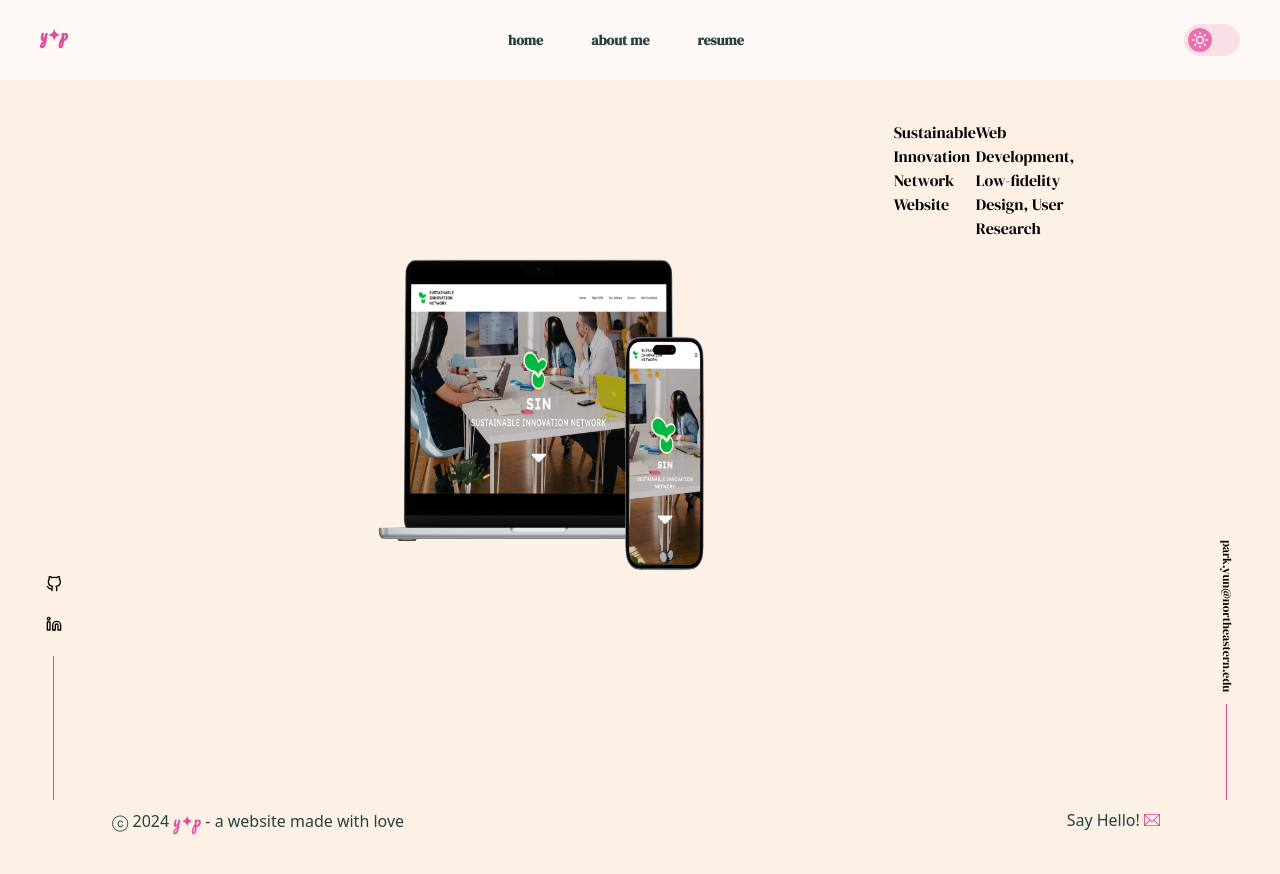
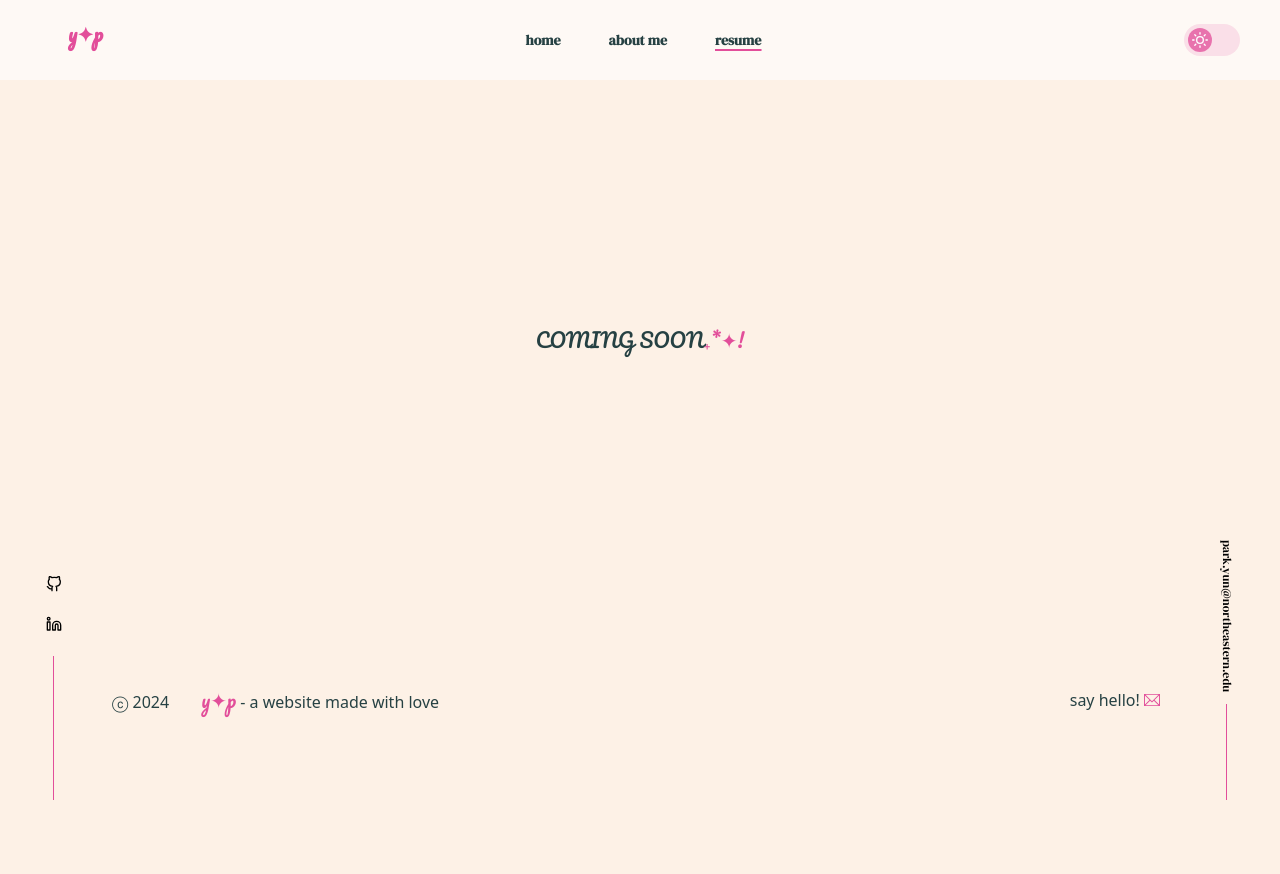
Before and after one commit to parky20/personal-website-v2, a Next.js app: page /resume in a window 1280 px wide. Shown: the top 874 px of the page. After the commit the page ends 800 px from the top, so only its background shows below. Built offline with nearby package versions, Linux system fonts and the light colour scheme.

Commit message:
fix mobile view + resume page

```diff
--- a/src/app/page.tsx
+++ b/src/app/page.tsx
@@ -6,8 +6,7 @@ import ProjectSection from "@/components/ProjectSection";
 import Skills from "@/components/Skills";
 export default function Home() {
   return (
-
-    <div className="flex flex-col justify-center items-center">
+    <div id="root" className="flex flex-col justify-center items-center">
         <MaskedCursor/>
         {/* <AboutMe /> */}
           <Experience />
--- a/src/app/resume/page.tsx
+++ b/src/app/resume/page.tsx
@@ -1,22 +1,9 @@
 'use client';
-import { motion } from "framer-motion";
 
 export default function Projects() {
-  const languages = ["React.js", "Tailwind CSS", "Gatsby", "Contentful"]
   return (
-    <div className="flex justify-center w-screen h-screen px-64 py-20 text-black">
-        <div className="flex justify-center p-10">
-            <motion.img
-                animate={{y: 0 }}
-                initial={{scale: 0.8, y: 50 }}
-                transition={{
-                  type: "smooth",
-                  duration: 2,
-                }}
-                src="/1.png"/>
-        <h1>Sustainable Innovation Network Website</h1>
-        <h2>Web Development, Low-fidelity Design, User Research</h2>
-        </div>
+    <div className="h-[85vh] w-screen justify-center items-center flex font-pacifico text-lg text-primary">
+      COMING SOON <span className="text-accent">₊*✦!</span>
     </div>
   );
 }
--- a/src/components/Experience.tsx
+++ b/src/components/Experience.tsx
@@ -66,7 +66,7 @@ export default function Experience() {
     return (
         <SectionContainer sectionTitle="experience">
             <div className="px-10 grid grid-flow-row-dense text-base text-primary
-                            laptop:grid-flow-col-dense h-52 mb-28 tablet:px-0 tablet:mb-8 laptop:mb-5">
+                            laptop:grid-flow-col-dense min-h-64 mb-28 tablet:px-0 tablet:mb-8 laptop:mb-5">
                 <ul className="list-none mr-0 border-secondary laptop:border-b-0 laptop:border-l-2 border-opacity-10
                                  h-max flex overflow-x-scroll
                                  border-l-0 border-b-2
--- a/src/components/Footer.tsx
+++ b/src/components/Footer.tsx
@@ -15,6 +15,6 @@ export default function Footer() {
             }}
         className="flex justify-between items-center font-sans pb-20 w-screen text-primary dark:text-dark-text laptop:px-28 text-xs tablet:text-sm laptop:text-base px-14">
         <span>ⓒ 2024 <Logo/> - a website made with love </span>
-        <a href="mailto:park.yun@northeastern.edu" className="p-2 inline-flex items-center whitespace-pre-wrap">Say Hello! <TfiEmail className="text-accent"/></a>
+        <a href="mailto:park.yun@northeastern.edu" className="p-2 inline-flex items-center whitespace-pre-wrap font-sans">say hello! <TfiEmail className="text-accent"/></a>
     </motion.div>)
 }
--- a/src/components/Header.tsx
+++ b/src/components/Header.tsx
@@ -11,7 +11,7 @@ const Header = () => {
         <Logo />
         <NavMenu />
         <div className="hidden tablet:flex">
-        <ToggleTheme />
+            <ToggleTheme />
         </div>
         <MobileNav/>
     </header>)
--- a/src/components/NavCondensed.tsx
+++ b/src/components/NavCondensed.tsx
@@ -40,16 +40,16 @@ const MobileNav = () => {
 
 
     return(
-        <div className="absolute top-0 right-0 w-screen justify-center tablet:hidden">
+        <div className="tablet:hidden">
          {open && <div className="absolute top-0 right-0 overlay w-4/6 bg-white dark:bg-dark-background  flex justify-center items-center h-screen z-50">
                 <div className="flex flex-col items-center space-y-10">
                     <ToggleTheme />
                     <NavigationItem menu="home" href="/"/>
                     <NavigationItem menu="about me" href="/about me"/>
-                    <NavigationItem menu="resume" href="/404"/>
+                    <NavigationItem menu="resume" href="/resume"/>
                 </div>
             </div>}
-        <button className="absolute top-8 right-3 z-[100]" onClick={handleClick}> {(<AnimatedHamburger open={open}/>)}</button>
+        <button className="absolute top-8 right-3 z-[100] h-1/3 w-1/6" onClick={handleClick}> {(<AnimatedHamburger open={open}/>)}</button>
         </div>)
 }
 export default MobileNav
--- a/src/components/NavMenu.tsx
+++ b/src/components/NavMenu.tsx
@@ -49,8 +49,8 @@ export default function NavMenux() {
             >
                 <NavigationItem
                     menu="resume"
-                    href="/404"
-                    active = {activeMenu("/404")}
+                    href="/resume"
+                    active = {activeMenu("/resume")}
                 />
             </motion.div>
         </div>
--- a/src/components/SectionContainer.tsx
+++ b/src/components/SectionContainer.tsx
@@ -6,10 +6,9 @@ type SectionContainerProps = {
     margin?: string
 }
 export default function SectionContainer({children, sectionTitle, margin} : SectionContainerProps){
-    const m = margin ? margin : "mb-44"
     return (
         <section className={`flex flex-col items-start justify-center mb-44 w-fit px-5
-                            tablet:items-start tablet:px-20 laptop:px-28 desktop:px-72 ${m}`}>
+                            tablet:items-start tablet:px-20 laptop:px-28 desktop:px-72  bg-black`}>
             <TitleBox>{sectionTitle}</TitleBox>
             {children}
         </section>
--- a/src/ui/Logo.tsx
+++ b/src/ui/Logo.tsx
@@ -1,6 +1,6 @@
 
 const Logo = () => {
-    return (<span className="text-base text-accent font-pacifico -mt-3">y✦p</span>)
+    return (<span className="pl-7 text-sm tablet:text-lg text-accent font-pacifico -mt-3">y✦p</span>)
 }
 
 export default Logo
```
